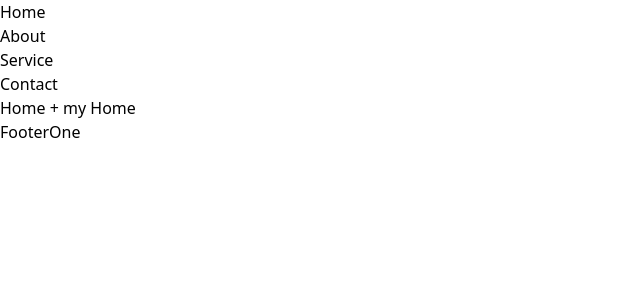
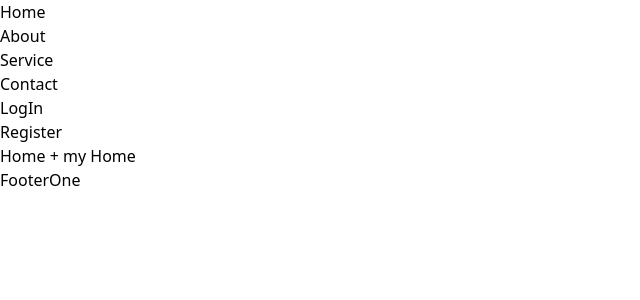
Before and after one commit to gravitonweb-IT/grow-capitals, a React (Create React App) app: page / in a window 1280 px wide. Shown: the top 300 px of the page, without its empty margins (0-640 px from the left). Built offline with nearby package versions, Linux system fonts and the light colour scheme.

Commit message:
login + register router

```diff
--- a/src/Common/NavigationBar.jsx
+++ b/src/Common/NavigationBar.jsx
@@ -17,6 +17,11 @@
         <li>
           <Link to="/contact">Contact</Link>
         </li>
+        <li>
+          <Link to="/login">LogIn</Link>
+        </li><li>
+          <Link to="/register">Register</Link>
+        </li>
 
       </ul>
     </>
```
